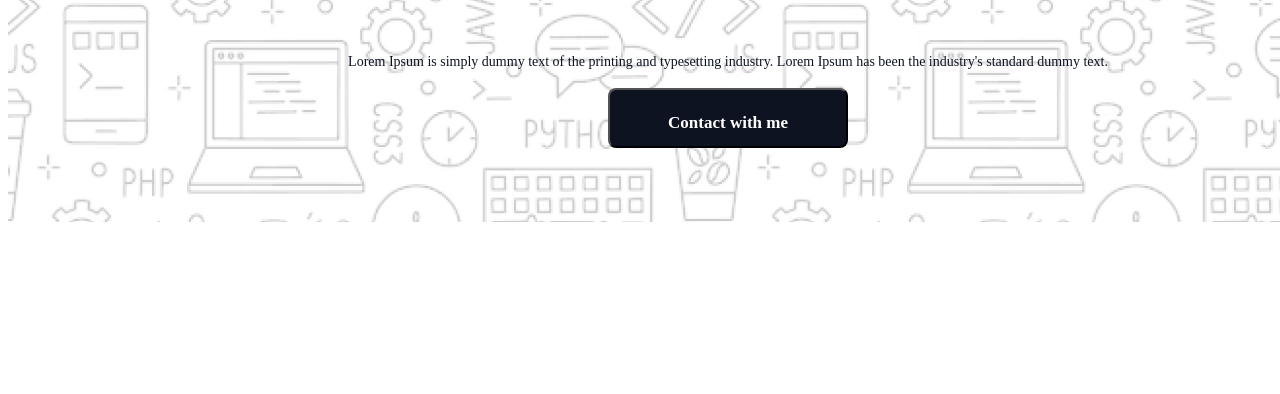
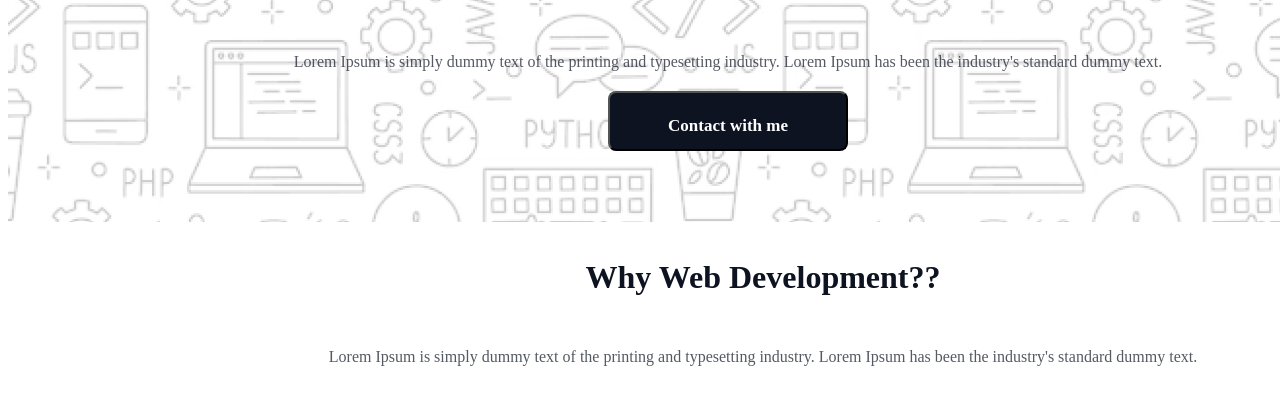
Before and after one commit to nafiz93/challenges, a plain HTML site: page challenges/index.html in a window 1280 px wide. Shown: the part 519-913 px from the top of the page. Before the commit the page ends 800 px from the top, so only its background shows below. Drawn offline with Linux system fonts and the light colour scheme; a web font is replaced by a local one.

Commit message:
web section added

```diff
--- a/challenges/index.html
+++ b/challenges/index.html
@@ -18,13 +18,21 @@
         <div class="banner-container">
             <img src="/challenges/assets/Group.png" alt="" class="banner-image">
             <p class="banner-quote">"In the near future, I hope to become a Developer."</p>
-            <p class="banner-description">Lorem Ipsum is simply dummy text of the printing and typesetting industry.
+            <p class="description">Lorem Ipsum is simply dummy text of the printing and typesetting industry.
                 Lorem
                 Ipsum has been the industry's standard dummy text.</p>
             <button class="contact-button">Contact with me</button>
         </div>
 
     </section>
+    <main class="main">
+        <div class="web-development">
+            <p class="web-title">Why Web Development??</p>
+            <p class="description">Lorem Ipsum is simply dummy text of the printing and typesetting industry. Lorem
+                Ipsum has been the
+                industry's standard dummy text.</p>
+        </div>
+    </main>
 </body>
 
 </html>
--- a/challenges/styles/style.css
+++ b/challenges/styles/style.css
@@ -53,14 +53,18 @@
     text-align: center;
 }
 
-.banner-description {
+/* shared style */
+.description {
     color: rgb(13, 19, 33);
     font-family: Azeret Mono;
-    font-size: 14px;
+    font-size: 16px;
     font-weight: 400;
-    line-height: 24px;
+    line-height: 26px;
     letter-spacing: 0%;
     text-align: center;
+    opacity: 0.7;
+
+
 }
 
 .contact-button {
@@ -78,3 +82,29 @@
 
     background: rgb(13, 19, 33);
 }
+
+.main {
+    width: 1140px;
+    margin-left: 185px;
+
+
+}
+
+.web-development {
+    display: flex;
+    flex-direction: column;
+    justify-content: center;
+    align-items: center;
+    margin: 5px;
+
+}
+
+.web-title {
+    color: rgb(13, 19, 33);
+    font-family: Azeret Mono;
+    font-size: 32px;
+    font-weight: 800;
+    line-height: 37px;
+    letter-spacing: 0%;
+    text-align: center;
+}
```
